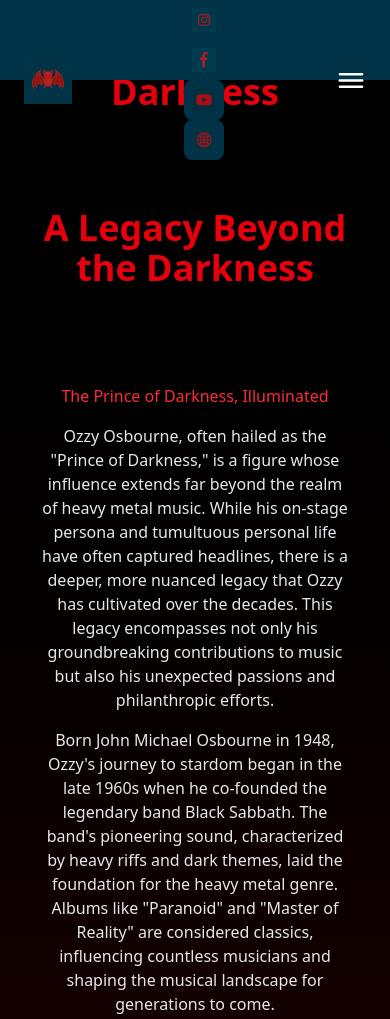
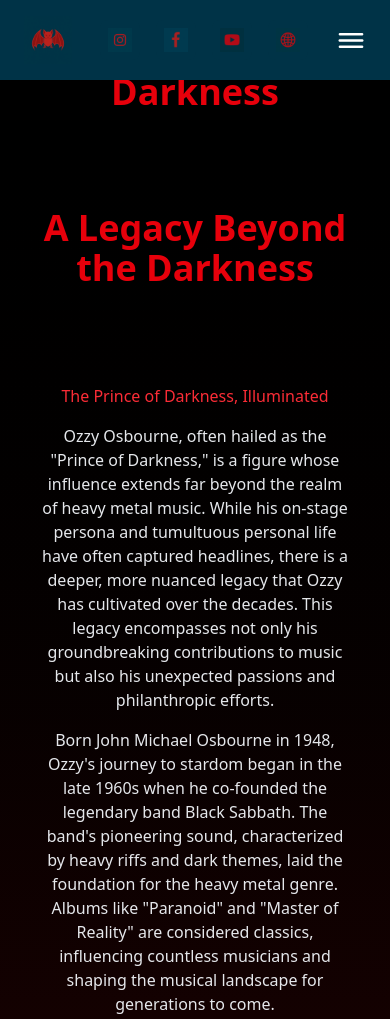
Before and after one commit to ACACACanne/ozzy-osbourne-tribute-page-assignment, a plain HTML site: page index.html in a window 390 px wide. Shown: the top 1019 px of the page. Drawn offline with nearby package versions, Linux system fonts and the light colour scheme.

Commit message:
final retouch on following links for mobile

```diff
--- a/index.html
+++ b/index.html
@@ -29,7 +29,7 @@
             <li><a href="photo-gallery.html" class="hover:text-[#ff7b02] transition-colors">The Many Faces of Ozzy</a></li>
           </ul>
           <!-- Social links -->
-          <ul class="lg:flex gap-4">
+          <ul class="flex flex-row gap-4 justify-center">
             <li>
               <a href="https://www.instagram.com/ozzyosbourne/" target="_blank" aria-label="Follow Ozzy on Instagram"
                  class="w-10 h-10 grid place-items-center bg-[#003347] rounded-lg hover:shadow-[0_0_10px_#ff7b02] hover:scale-110 transition-transform duration-200">
```
Also changed, not shown: charity-compassion.html (+1 -1 lines), musical-milestones.html (+1 -1 lines), photo-gallery.html (+1 -1 lines).
